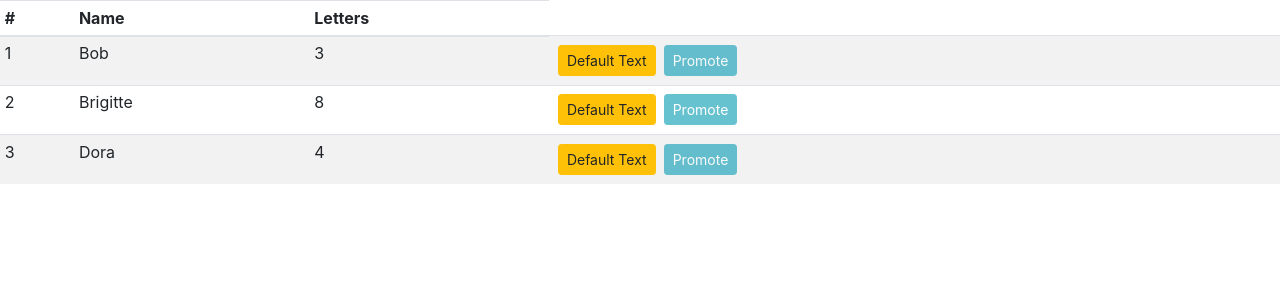
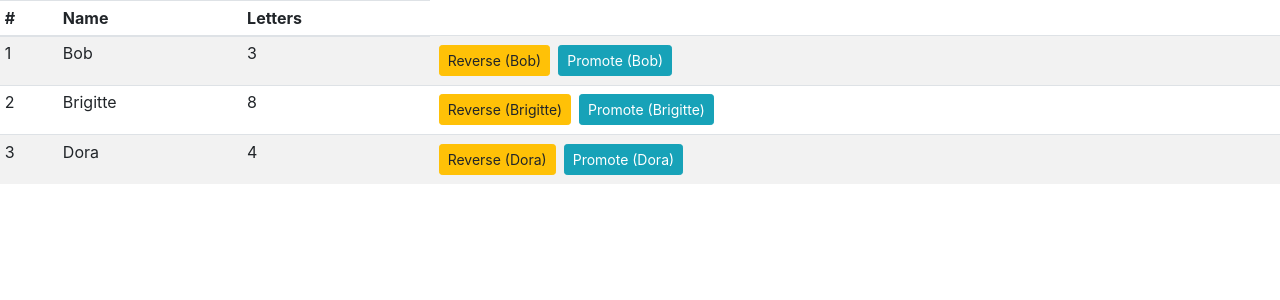
Before and after one commit to davidtrussler/Pro-React-16_11_Stateful-components, a React (Create React App) app in the folder components/: page / in a window 1280 px wide. Shown: the top 300 px of the page. Built offline with nearby package versions, Linux system fonts and the light colour scheme.

Commit message:
Preparation - Updates files from Chapter 10

```diff
--- a/components/src/SimpleButton.js
+++ b/components/src/SimpleButton.js
@@ -1,5 +1,4 @@
 import React from 'react';
-import PropTypes from 'prop-types';
 
 export function SimpleButton(props) {
 	return (
@@ -10,14 +9,3 @@ export function SimpleButton(props) {
 		>{props.text}</button>
 	)
 }
-
-SimpleButton.defaultProps = {
-	disabled: false
-}
-
-SimpleButton.propTypes = {
-	text: PropTypes.string,
-	theme: PropTypes.string,
-	callback: PropTypes.func,
-	disabled: PropTypes.oneOfType([PropTypes.bool, PropTypes.string])
-}
--- a/components/src/Summary.js
+++ b/components/src/Summary.js
@@ -1,5 +1,5 @@
 import React from 'react';
-import {CallbackButton} from './CallbackButton';
+import {SimpleButton} from './SimpleButton';
 
 export default function Summary(props) {
 	return (
@@ -8,14 +8,15 @@ export default function Summary(props) {
 			<td>{props.name}</td>
 			<td>{props.name.length}</td>
 			<td>
-				<CallbackButton
+				<SimpleButton
+					className="btn btn-warning btn-sm m-1"
 					callback={props.reverseCallback}
+					text={`Reverse (${props.name})`}
 				/>
-				<CallbackButton
-					theme="info"
-					text="Promote"
+				<SimpleButton
+					className="btn btn-info btn-sm m-1"
 					callback={() => props.promoteCallback(props.name)}
-					disabled="true"
+					text={`Promote (${props.name})`}
 				/>
 			</td>
 		</React.Fragment>
```
Also changed, not shown: 1 other file (tests, documents, lock files or other folders).
